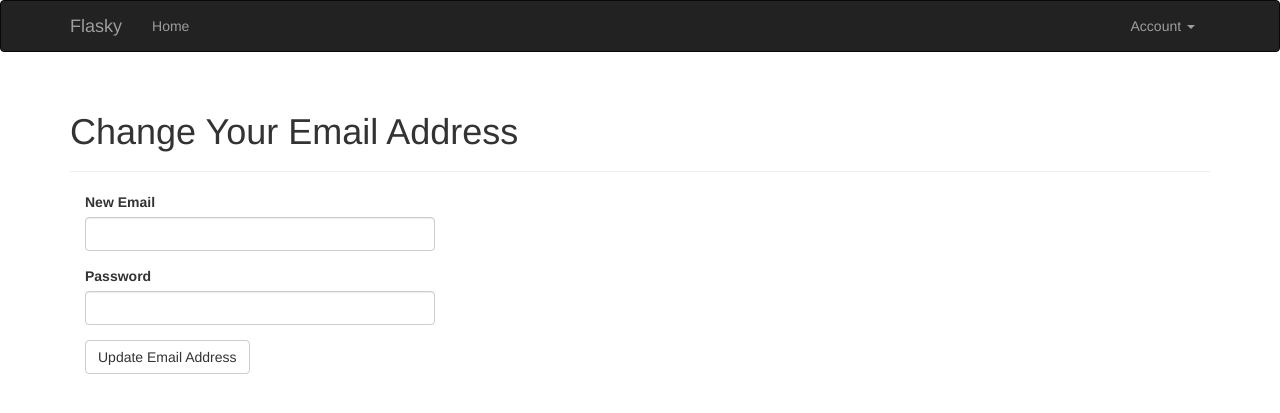
After one commit to Mortif3767/flask_web, a Flask app: page /auth/change-email in a window 1280 px wide. The commit adds this page. Shown: the top 413 px of the page. Run offline with Flask 2, Linux system fonts and the light colour scheme; a user stored in the database is signed in; some libraries are stand-ins or nearby versions.

Commit message:
user finish

```diff
--- a/app/auth/forms.py
+++ b/app/auth/forms.py
@@ -57,4 +57,15 @@ class PasswordResetForm(FlaskForm):
 
     def validate_email(self, field):
         if User.query.filter_by(email=field.data).first() is None:
-            raise ValidationError('Unknown email address.')
+            raise ValidationError(u'无效邮箱')
+
+
+class ChangeEmailForm(FlaskForm):
+    email = StringField('New Email', validators=[Required(), Length(1, 64),
+                                                 Email()])
+    password = PasswordField('Password', validators=[Required()])
+    submit = SubmitField('Update Email Address')
+
+    def validate_email(self, field):
+        if User.query.filter_by(email=field.data).first():
+            raise ValidationError('Email already registered.')
--- a/app/auth/views.py
+++ b/app/auth/views.py
@@ -4,7 +4,7 @@ from flask_login import login_user, logout_user, login_required, current_user
 from . import auth
 from ..models import User
 from .forms import LoginForm, RegistrationForm, ChangePasswordForm, PasswordResetRequestForm,\
-    PasswordResetForm
+    PasswordResetForm, ChangeEmailForm
 from .. import db
 from ..email import send_email
 
@@ -116,3 +116,26 @@ def password_reset(token):
 			flash(u'修改链接错误')
 			return redirect(url_for('main.index'))
 	return render_template('auth/reset_password.html', form=form)
+
+
+@auth.route('/change-email', methods=['GET', 'POST'])
+@login_required
+def change_email_request():
+	form = ChangeEmailForm()
+	if form.validate_on_submit():
+		if current_user.verify_password(form.password.data):
+			new_email = form.email.data
+			token = current_user.generate_email_change_token(new_email)
+			flash(u'成功受理')
+			return render_template('auth/saveemail.html', token=token, user=current_user)
+		flash(u'密码错误')
+	return render_template('auth/change_email.html', form=form)
+
+@auth.route('/change-email/<token>')
+@login_required
+def change_email(token):
+	if current_user.change_email(token):
+		flash(u'邮箱更新成功')
+	else:
+		flash(u'失败请求')
+	return redirect(url_for('main.index'))
--- /dev/null
+++ b/app/templates/auth/change_email.html
@@ -0,0 +1,13 @@
+{% extends "base.html" %}
+{% import "bootstrap/wtf.html" as wtf %}
+
+{% block title %}Flasky - Change Email Address{% endblock %}
+
+{% block page_content %}
+<div class="page-header">
+    <h1>Change Your Email Address</h1>
+</div>
+<div class="col-md-4">
+    {{ wtf.quick_form(form) }}
+</div>
+{% endblock %}
--- a/app/templates/base.html
+++ b/app/templates/base.html
@@ -30,6 +30,7 @@
 					<a href="#" class="dropdown-toggle" data-toggle="dropdown">Account <b class="caret"></b></a>
 					<ul class="dropdown-menu">
 						<li><a href="{{ url_for('auth.change_password') }}">Change Password</a></li>
+						<li><a href="{{ url_for('auth.change_email_request') }}">Change Email</a></li>
 						<li><a href="{{ url_for('auth.logout') }}">Sign Out</a></li>
 					</ul>
 				</li>
```
Also changed, not shown: app/models.py (+21 -0 lines), app/templates/auth/saveemail.html (added, +15 -0 lines), 5 other files.
